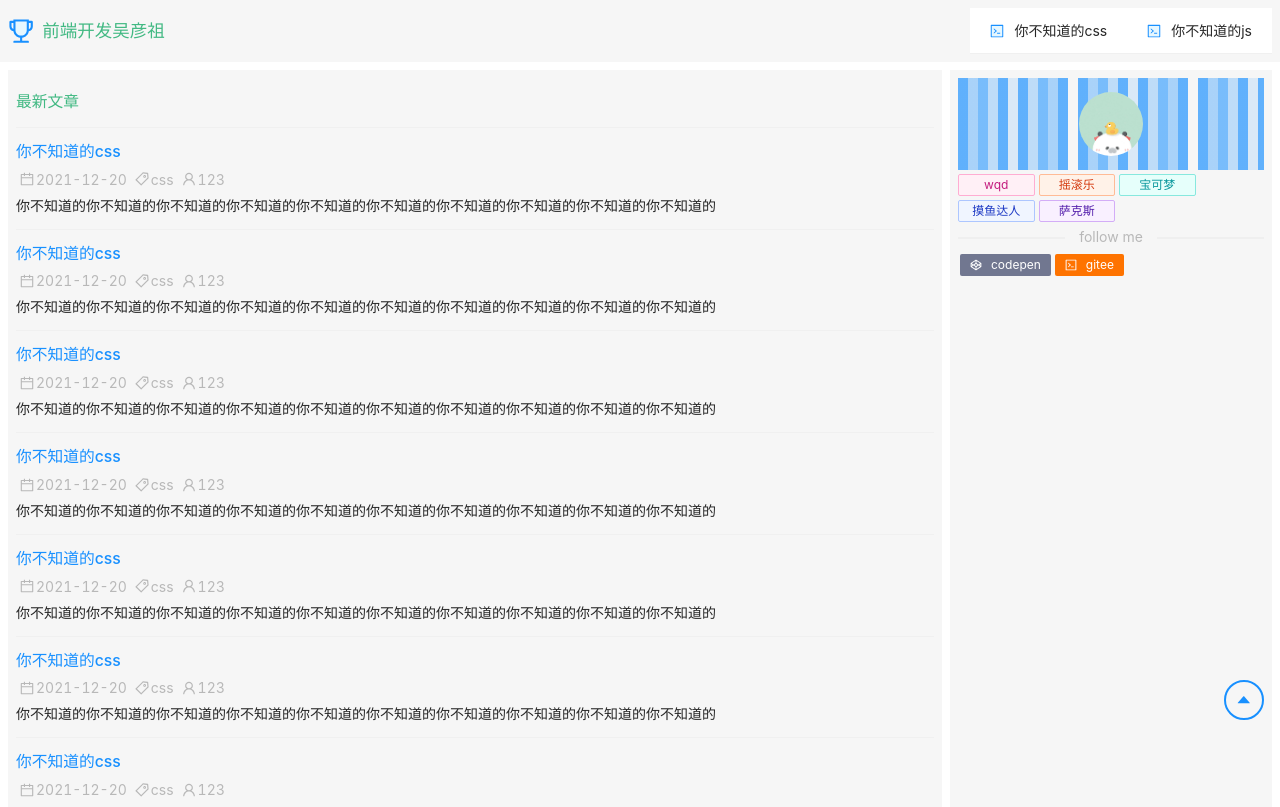
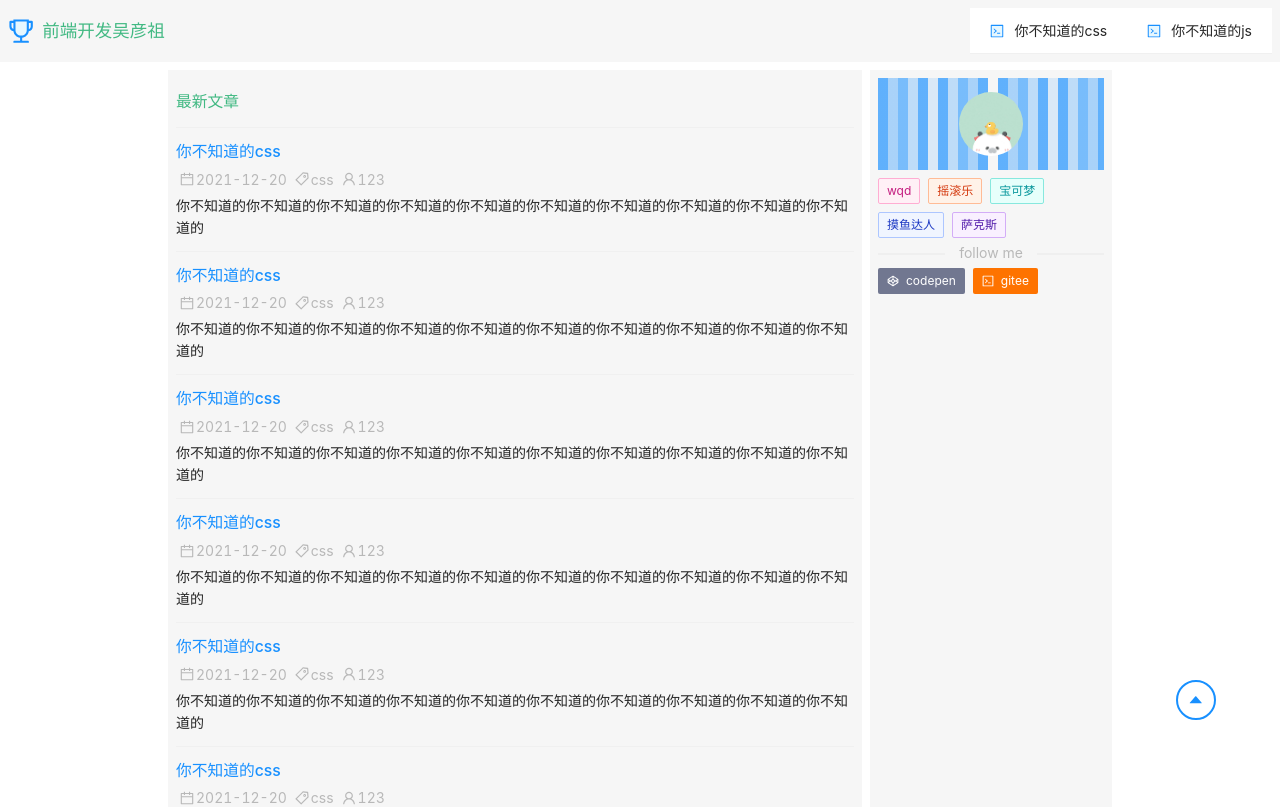
Before and after one commit to front-end-wqd/personal-blog-system, a Next.js app in the folder blog/: page / in a window 1280 px wide. Shown: the top 807 px of the page. Built offline with nearby package versions, Linux system fonts and the light colour scheme.

Commit message:
样式优化一下

```diff
--- a/blog/styles/components/Author.module.scss
+++ b/blog/styles/components/Author.module.scss
@@ -10,17 +10,10 @@
     }
     &-tag {
         display: flex;
-        // justify-content: space-evenly;
         flex-wrap: wrap;
         span {
-            min-width: 25%;
-            text-align: center;
-            margin: 4px 4px 0 0;
-        }
-    }
-    &-link {
-        span {
-            margin: 2px;
+            margin: 8px 8px 0 0;
+            padding: 2px 8px;
         }
     }
 }
--- a/blog/styles/components/ToTop.module.scss
+++ b/blog/styles/components/ToTop.module.scss
@@ -9,7 +9,7 @@
     border-radius: 50%;
     position: fixed;
     bottom: 10vh;
-    right: 16px;
+    right: calc(((100% - 75%) / 2 + 8px) / 2 - 40px / 2);
     border: 2px solid #1890ff;
     cursor: pointer;
 }
--- a/blog/styles/pages/common.scss
+++ b/blog/styles/pages/common.scss
@@ -4,7 +4,8 @@
     box-sizing: border-box;
 }
 .main {
-    display: flex;
+    width: 75%;
+    margin-left: calc((100% - 75%) / 2);
     &-left {
         flex: 3;
         background-color: #f6f6f6;
@@ -47,3 +48,6 @@
 .ant-divider-horizontal.ant-divider-with-text {
     margin: 4px 0;
 }
+.ant-tag-has-color {
+    padding: 2px 8px;
+}
```
